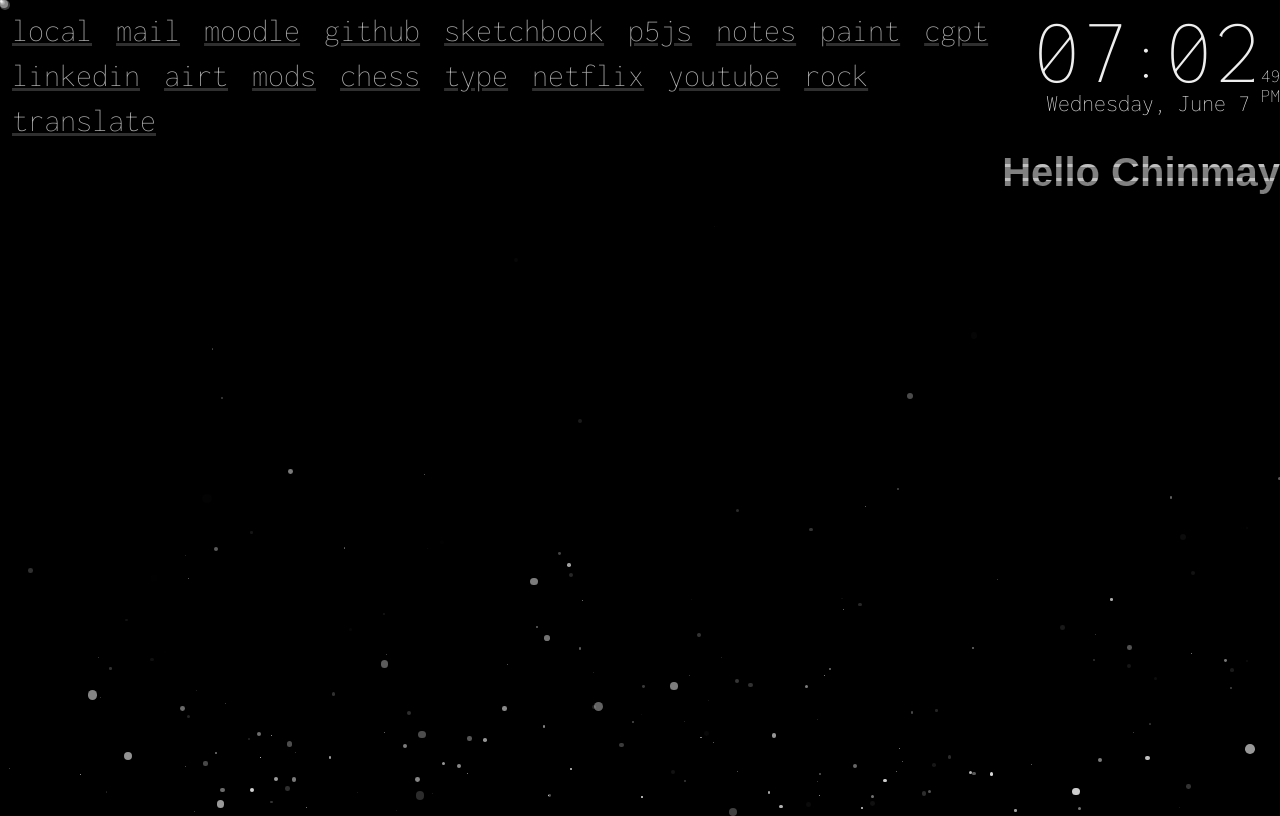
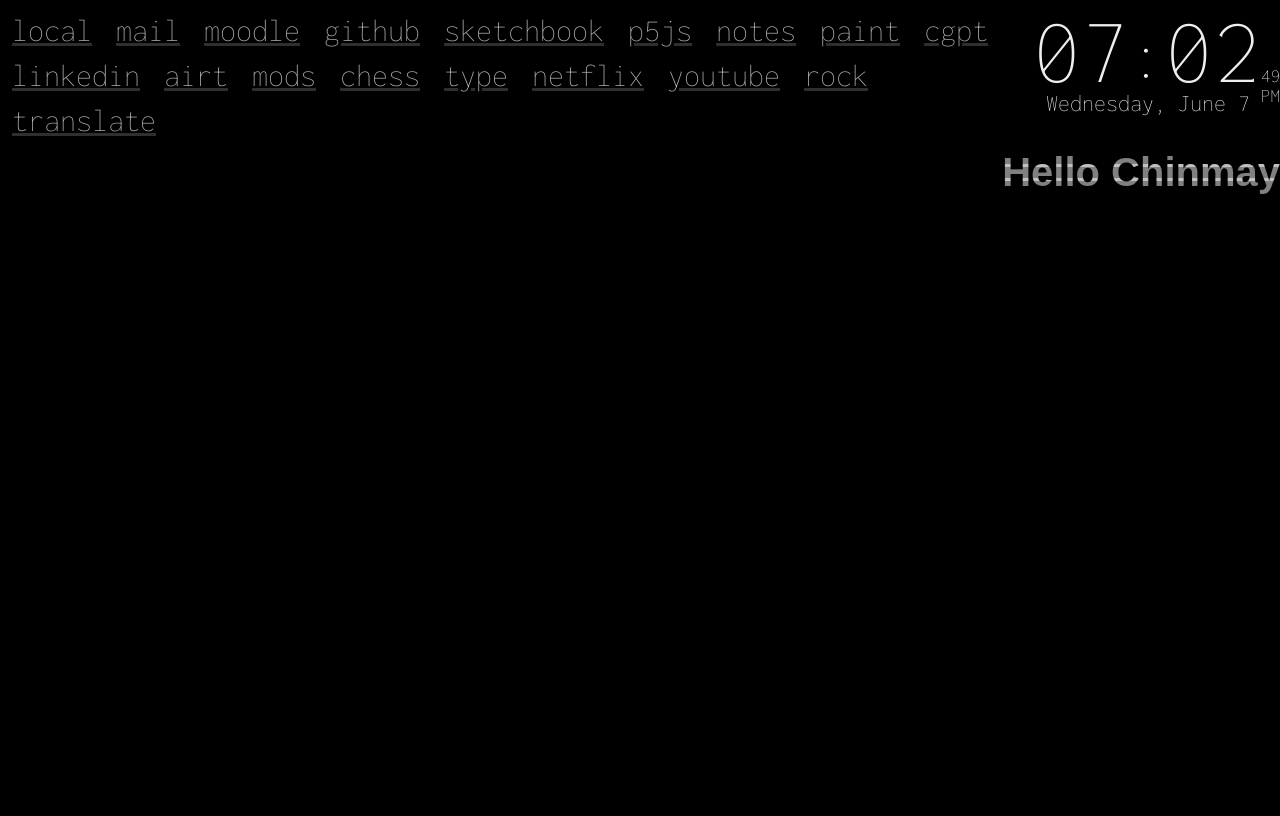
Before and after one commit to gchinmayvarma/wallpaper_nexttech, a plain HTML site: page index.html in a window 1280 px wide. Drawn offline with Linux system fonts and the light colour scheme; animation ran at ten frames a second.

Commit message:
no particles

```diff
--- a/index.html
+++ b/index.html
@@ -40,7 +40,7 @@
     </div>
     <!-- <div class="particle"></div> -->
     <script src="script_main.js"></script>
-    <script src="script_particles.js"></script>
+    <!-- <script src="script_particles.js"></script> -->
     <!-- <script src="script_particles_image.js"></script> -->
     <!-- <script src="script_gibs.js"></script> -->
 </body>
```
